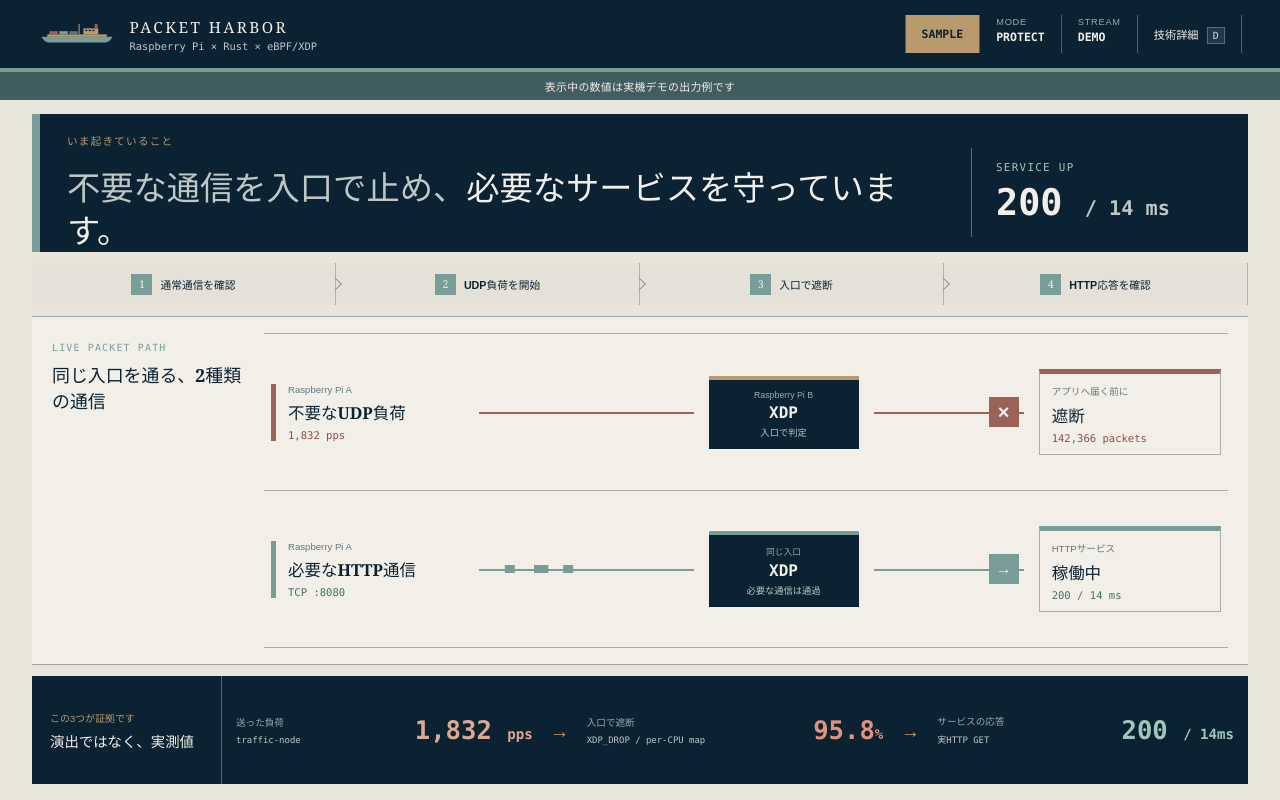
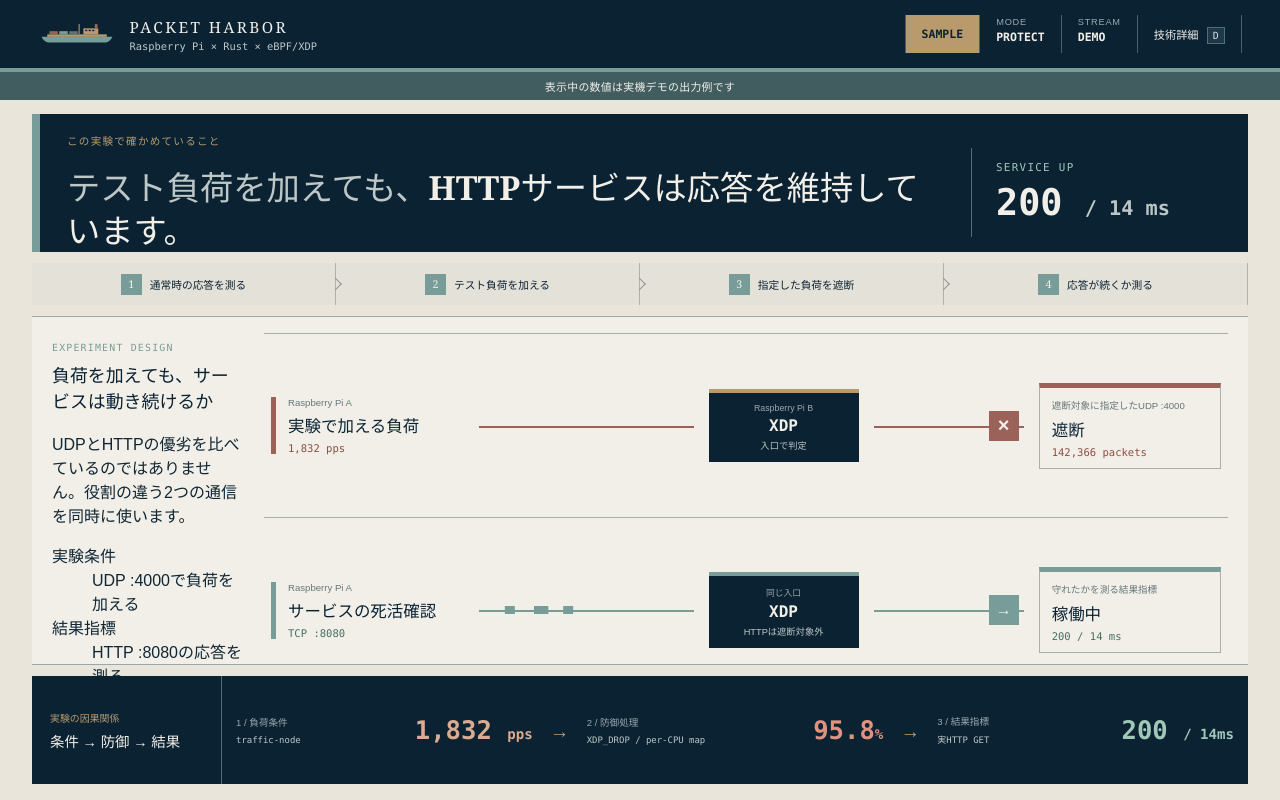
Before and after one commit to Suisan-neki/packet-journey, a React (Vite) app in the folder dashboard/: page / in a window 1280 px wide. Built offline with nearby package versions, Linux system fonts and the light colour scheme.

Commit message:
explain load traffic and service health as different experiment roles

```diff
--- a/dashboard/src/app/App.tsx
+++ b/dashboard/src/app/App.tsx
@@ -311,10 +311,10 @@ export default function App() {
 
       <main className="booth-screen">
         <section className={`verdict ${serviceMaintained ? "verdict--success" : "verdict--failure"}`}>
-          <div className="verdict-label">いま起きていること</div>
+          <div className="verdict-label">この実験で確かめていること</div>
           <h1>
-            <span>不要な通信を入口で止め、</span>
-            <strong>必要なサービスを守っています。</strong>
+            <span>テスト負荷を加えても、</span>
+            <strong>HTTPサービスは応答を維持しています。</strong>
           </h1>
           <div className="verdict-state">
             <span>{serviceMaintained ? "SERVICE UP" : "CHECKING"}</span>
@@ -324,10 +324,10 @@ export default function App() {
 
         <ol className="phase-strip" aria-label="デモの進行状況">
           {[
-            ["1", "通常通信を確認"],
-            ["2", "UDP負荷を開始"],
-            ["3", "入口で遮断"],
-            ["4", "HTTP応答を確認"],
+            ["1", "通常時の応答を測る"],
+            ["2", "テスト負荷を加える"],
+            ["3", "指定した負荷を遮断"],
+            ["4", "応答が続くか測る"],
           ].map(([number, label], index) => (
             <li key={number} className={index <= phase ? "is-complete" : ""}>
               <span>{number}</span>
@@ -338,15 +338,20 @@ export default function App() {
 
         <section className="live-experiment" aria-label="通信経路">
           <div className="experiment-heading">
-            <span>LIVE PACKET PATH</span>
-            <h2>同じ入口を通る、2種類の通信</h2>
+            <span>EXPERIMENT DESIGN</span>
+            <h2>負荷を加えても、サービスは動き続けるか</h2>
+            <p>UDPとHTTPの優劣を比べているのではありません。役割の違う2つの通信を同時に使います。</p>
+            <dl className="role-key">
+              <div><dt>実験条件</dt><dd>UDP :{harbor.attackPort}で負荷を加える</dd></div>
+              <div><dt>結果指標</dt><dd>HTTP :8080の応答を測る</dd></div>
+            </dl>
           </div>
 
           <div className="path-board">
             <div className="path-row path-row--udp">
               <div className="path-source">
                 <small>Raspberry Pi A</small>
-                <strong>不要なUDP負荷</strong>
+                <strong>実験で加える負荷</strong>
                 <em>{harbor.attackActive ? `${formatCount(harbor.attackPps)} pps` : "停止中"}</em>
               </div>
               <div className="moving-line moving-line--udp" aria-hidden="true">
@@ -359,7 +364,7 @@ export default function App() {
               </div>
               <div className="blocked-line" aria-hidden="true"><i /><b>×</b></div>
               <div className="path-result path-result--blocked">
-                <small>アプリへ届く前に</small>
+                <small>遮断対象に指定したUDP :{harbor.attackPort}</small>
                 <strong>{modeIsProtect ? "遮断" : "通過"}</strong>
                 <em>{formatCount(harbor.dropped)} packets</em>
               </div>
@@ -368,7 +373,7 @@ export default function App() {
             <div className="path-row path-row--http">
               <div className="path-source">
                 <small>Raspberry Pi A</small>
-                <strong>必要なHTTP通信</strong>
+                <strong>サービスの死活確認</strong>
                 <em>TCP :8080</em>
               </div>
               <div className="moving-line moving-line--http" aria-hidden="true">
@@ -377,11 +382,11 @@ export default function App() {
               <div className="xdp-checkpoint xdp-checkpoint--pass">
                 <small>同じ入口</small>
                 <strong>XDP</strong>
-                <span>必要な通信は通過</span>
+                <span>HTTPは遮断対象外</span>
               </div>
               <div className="passed-line" aria-hidden="true"><i /><b>→</b></div>
               <div className="path-result path-result--service">
-                <small>HTTPサービス</small>
+                <small>守れたかを測る結果指標</small>
                 <strong>{harbor.healthSuccess ? "稼働中" : "応答待ち"}</strong>
                 <em>{harbor.statusCode ?? "—"} / {harbor.latencyMs || "—"} ms</em>
               </div>
@@ -391,23 +396,23 @@ export default function App() {
 
         <section className="proof-bar" aria-label="結論を支える実測値">
           <div className="proof-intro">
-            <span>この3つが証拠です</span>
-            <strong>演出ではなく、実測値</strong>
+            <span>実験の因果関係</span>
+            <strong>条件 → 防御 → 結果</strong>
           </div>
           <div className="proof-item proof-item--load">
-            <span>送った負荷</span>
+            <span>1 / 負荷条件</span>
             <strong>{formatCount(harbor.attackPps)} <small>pps</small></strong>
             <em>traffic-node</em>
           </div>
           <div className="proof-arrow" aria-hidden="true">→</div>
           <div className="proof-item proof-item--drop">
-            <span>入口で遮断</span>
+            <span>2 / 防御処理</span>
             <strong>{dropRatio.toFixed(1)}<small>%</small></strong>
             <em>XDP_DROP / per-CPU map</em>
           </div>
           <div className="proof-arrow" aria-hidden="true">→</div>
           <div className="proof-item proof-item--health">
-            <span>サービスの応答</span>
+            <span>3 / 結果指標</span>
             <strong>{harbor.statusCode ?? "—"} <small>/ {harbor.latencyMs || "—"}ms</small></strong>
             <em>実HTTP GET</em>
           </div>
@@ -432,7 +437,7 @@ export default function App() {
               <article>
                 <span>構成</span>
                 <h3>Raspberry Pi 2台</h3>
-                <p>Pi Aの<code>traffic-node</code>がUDP負荷とHTTP GETを送信。Pi BがXDPで受信時に判定します。</p>
+                <p>Pi AがPi Bへテスト負荷を加えながら、Pi B上のHTTPサービスへGETを送り続けます。UDP自体を危険とみなすのではなく、この展示では<code>UDP :4000</code>を遮断対象として設定しています。</p>
               </article>
               <article>
                 <span>遮断位置</span>
```
